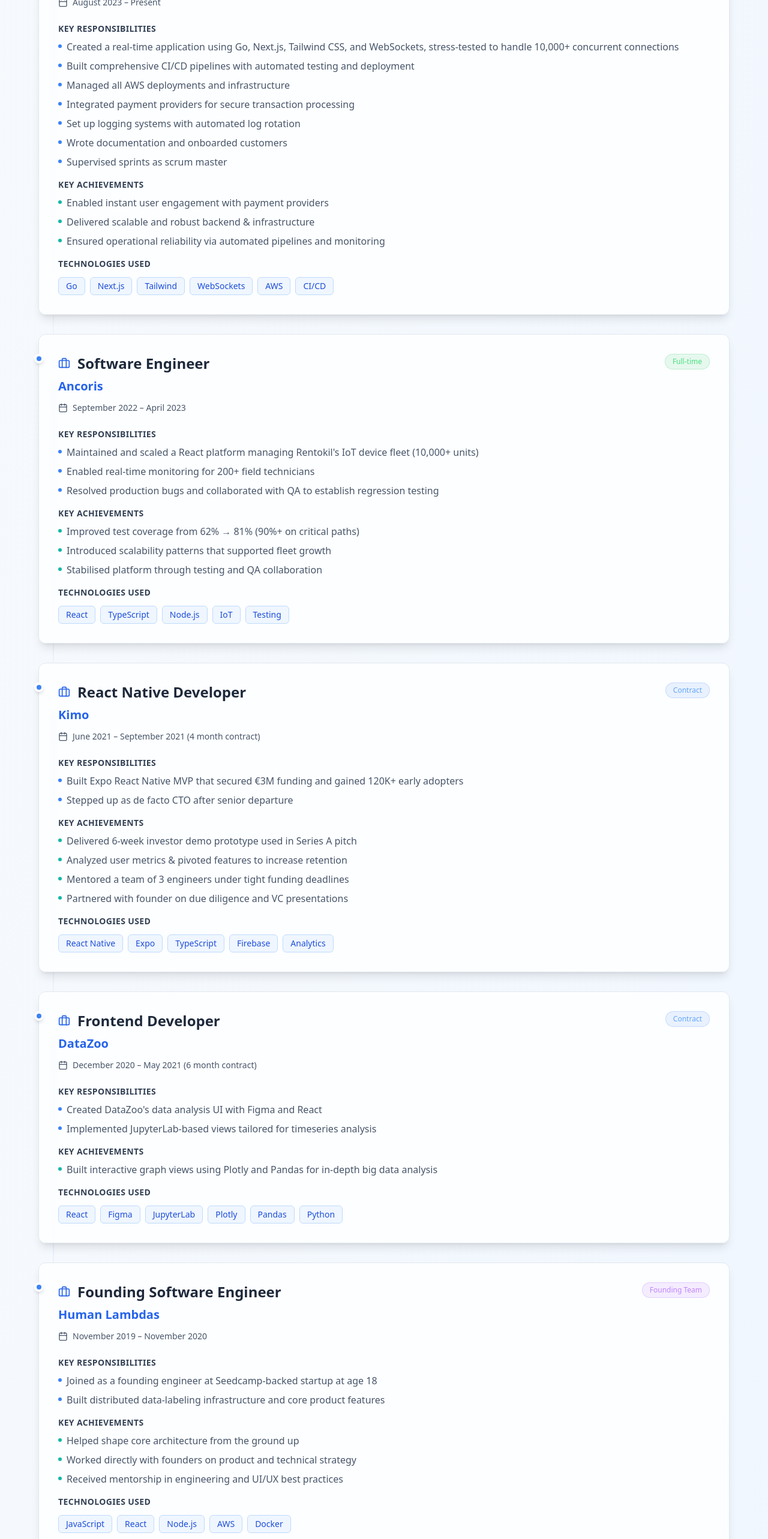
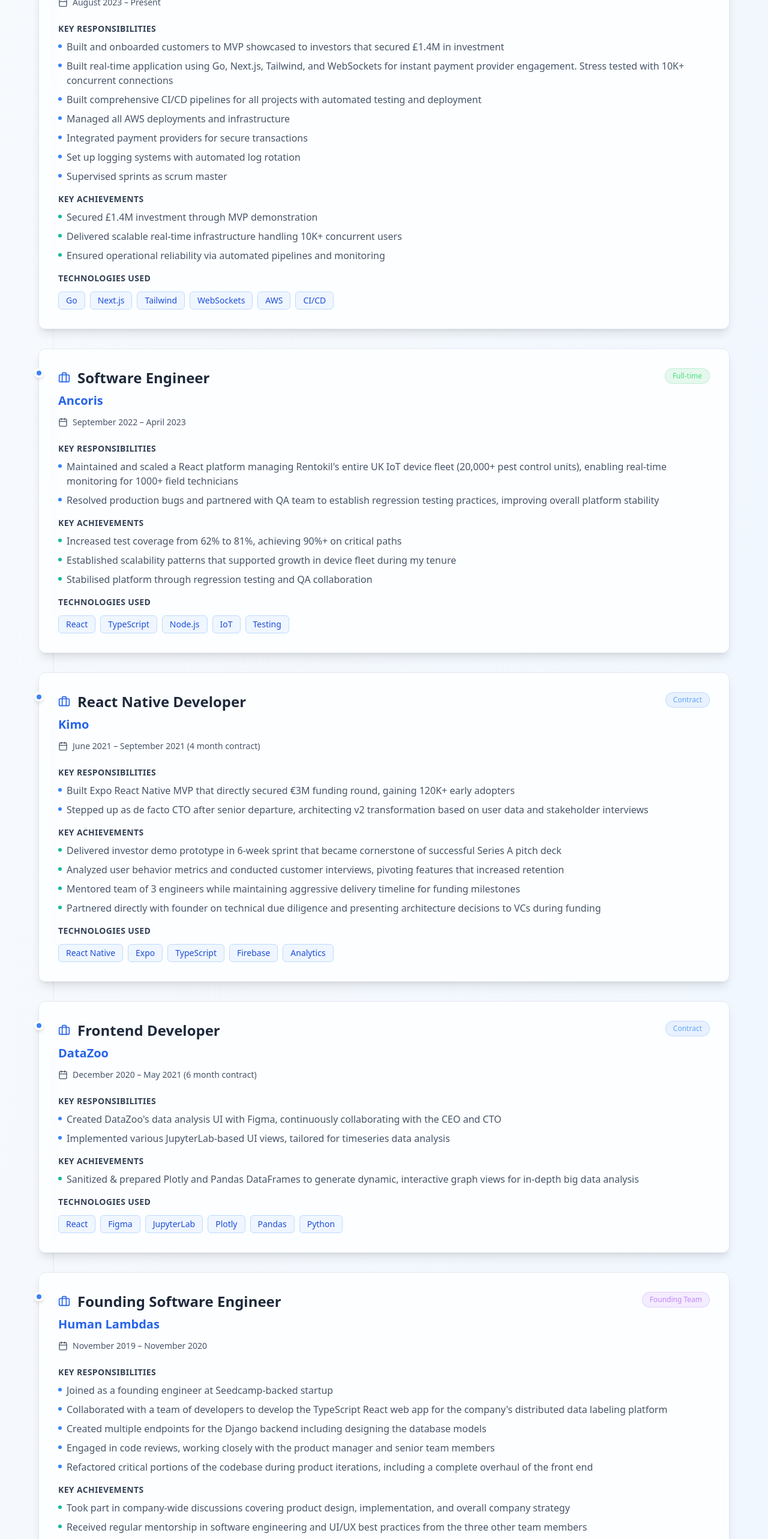
Before and after one commit to SeanJaeger1/Portfolio, a Next.js app: page / in a window 1280 px wide. Shown: the part 3923-6489 px from the top of the page at 60% size. Built offline with nearby package versions, Linux system fonts and the light colour scheme.

Commit message:
Updated experience section

```diff
--- a/components/ExperienceSection.tsx
+++ b/components/ExperienceSection.tsx
@@ -22,17 +22,17 @@
       role: 'Software Engineer',
       duration: 'August 2023 – Present',
       description: [
-        'Created a real-time application using Go, Next.js, Tailwind CSS, and WebSockets, stress-tested to handle 10,000+ concurrent connections',
-        'Built comprehensive CI/CD pipelines with automated testing and deployment',
+        'Built and onboarded customers to MVP showcased to investors that secured £1.4M in investment',
+        'Built real-time application using Go, Next.js, Tailwind, and WebSockets for instant payment provider engagement. Stress tested with 10K+ concurrent connections',
+        'Built comprehensive CI/CD pipelines for all projects with automated testing and deployment',
         'Managed all AWS deployments and infrastructure',
-        'Integrated payment providers for secure transaction processing',
+        'Integrated payment providers for secure transactions',
         'Set up logging systems with automated log rotation',
-        'Wrote documentation and onboarded customers',
         'Supervised sprints as scrum master',
       ],
       achievements: [
-        'Enabled instant user engagement with payment providers',
-        'Delivered scalable and robust backend & infrastructure',
+        'Secured £1.4M investment through MVP demonstration',
+        'Delivered scalable real-time infrastructure handling 10K+ concurrent users',
         'Ensured operational reliability via automated pipelines and monitoring',
       ],
       technologies: ['Go', 'Next.js', 'Tailwind', 'WebSockets', 'AWS', 'CI/CD'],
@@ -43,14 +43,13 @@
       role: 'Software Engineer',
       duration: 'September 2022 – April 2023',
       description: [
-        "Maintained and scaled a React platform managing Rentokil's IoT device fleet (10,000+ units)",
-        'Enabled real-time monitoring for 200+ field technicians',
-        'Resolved production bugs and collaborated with QA to establish regression testing',
+        "Maintained and scaled a React platform managing Rentokil's entire UK IoT device fleet (20,000+ pest control units), enabling real-time monitoring for 1000+ field technicians",
+        'Resolved production bugs and partnered with QA team to establish regression testing practices, improving overall platform stability',
       ],
       achievements: [
-        'Improved test coverage from 62% → 81% (90%+ on critical paths)',
-        'Introduced scalability patterns that supported fleet growth',
-        'Stabilised platform through testing and QA collaboration',
+        'Increased test coverage from 62% to 81%, achieving 90%+ on critical paths',
+        'Established scalability patterns that supported growth in device fleet during my tenure',
+        'Stabilised platform through regression testing and QA collaboration',
       ],
       technologies: ['React', 'TypeScript', 'Node.js', 'IoT', 'Testing'],
       type: 'full-time',
@@ -60,14 +59,14 @@
       role: 'React Native Developer',
       duration: 'June 2021 – September 2021 (4 month contract)',
       description: [
-        'Built Expo React Native MVP that secured €3M funding and gained 120K+ early adopters',
-        'Stepped up as de facto CTO after senior departure',
+        'Built Expo React Native MVP that directly secured €3M funding round, gaining 120K+ early adopters',
+        'Stepped up as de facto CTO after senior departure, architecting v2 transformation based on user data and stakeholder interviews',
       ],
       achievements: [
-        'Delivered 6-week investor demo prototype used in Series A pitch',
-        'Analyzed user metrics & pivoted features to increase retention',
-        'Mentored a team of 3 engineers under tight funding deadlines',
-        'Partnered with founder on due diligence and VC presentations',
+        'Delivered investor demo prototype in 6-week sprint that became cornerstone of successful Series A pitch deck',
+        'Analyzed user behavior metrics and conducted customer interviews, pivoting features that increased retention',
+        'Mentored team of 3 engineers while maintaining aggressive delivery timeline for funding milestones',
+        'Partnered directly with founder on technical due diligence and presenting architecture decisions to VCs during funding',
       ],
       technologies: [
         'React Native',
@@ -83,11 +82,11 @@
       role: 'Frontend Developer',
       duration: 'December 2020 – May 2021 (6 month contract)',
       description: [
-        "Created DataZoo's data analysis UI with Figma and React",
-        'Implemented JupyterLab-based views tailored for timeseries analysis',
+        "Created DataZoo's data analysis UI with Figma, continuously collaborating with the CEO and CTO",
+        'Implemented various JupyterLab-based UI views, tailored for timeseries data analysis',
       ],
       achievements: [
-        'Built interactive graph views using Plotly and Pandas for in-depth big data analysis',
+        'Sanitized & prepared Plotly and Pandas DataFrames to generate dynamic, interactive graph views for in-depth big data analysis',
       ],
       technologies: [
         'React',
@@ -104,15 +103,18 @@
       role: 'Founding Software Engineer',
       duration: 'November 2019 – November 2020',
       description: [
-        'Joined as a founding engineer at Seedcamp-backed startup at age 18',
-        'Built distributed data-labeling infrastructure and core product features',
+        'Joined as a founding engineer at Seedcamp-backed startup',
+        "Collaborated with a team of developers to develop the TypeScript React web app for the company's distributed data labeling platform",
+        'Created multiple endpoints for the Django backend including designing the database models',
+        'Engaged in code reviews, working closely with the product manager and senior team members',
+        'Refactored critical portions of the codebase during product iterations, including a complete overhaul of the front end',
       ],
       achievements: [
-        'Helped shape core architecture from the ground up',
-        'Worked directly with founders on product and technical strategy',
-        'Received mentorship in engineering and UI/UX best practices',
+        'Took part in company-wide discussions covering product design, implementation, and overall company strategy',
+        'Received regular mentorship in software engineering and UI/UX best practices from the three other team members',
+        'Helped shape core architecture from the ground up as founding engineer',
       ],
-      technologies: ['JavaScript', 'React', 'Node.js', 'AWS', 'Docker'],
+      technologies: ['TypeScript', 'React', 'Django', 'Python', 'Node.js'],
       type: 'founding',
     },
   ]
```
